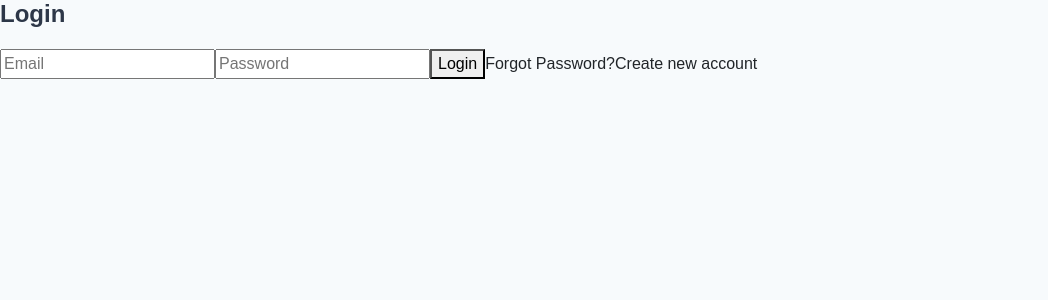
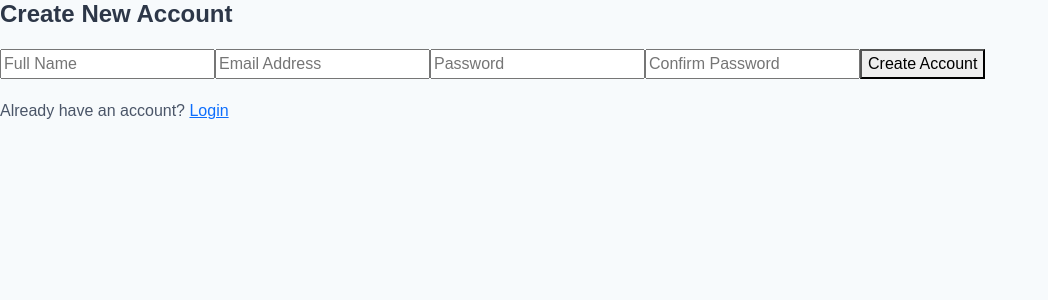
Before and after one commit to Joshuaaustin-dev/LifePlanner, a React (Vite) app: page /create-account in a window 1280 px wide. Before the commit this address led to /login. Shown: the top 300 px of the page, without its empty margins (0-1048 px from the left). Built offline with nearby package versions, Linux system fonts and the light colour scheme.

Commit message:
Added Create new user page

```diff
--- a/frontend/App.jsx
+++ b/frontend/App.jsx
@@ -11,6 +11,7 @@ import Profile from "./components/Profile/Profile";
 import Calendar from "./components/Calender/Calender";
 import Login from "./components/Login/Login";
 import Logout from "./components/Login/Logout";
+import CreateNewUser from "./components/Login/CreateNewUser";
 
 function App() {
   const [isAuthenticated, setIsAuthenticated] = useState(
@@ -41,13 +42,13 @@ function App() {
                 )
               }
             />
-
             {/* If the user is not authenticated, show login page */}
             <Route
               path="/login"
               element={<Login setIsAuthenticated={setIsAuthenticated} />}
             />
-
+            <Route path="/create-account" element={<CreateNewUser />} />{" "}
+            {/* New Route */}
             {/* Protected Routes: Only show these if the user is authenticated */}
             {isAuthenticated && (
               <>
@@ -62,7 +63,6 @@ function App() {
                 />
               </>
             )}
-
             {/* Redirect to login if the user tries to access a protected route while not authenticated */}
             <Route
               path="*"
--- a/frontend/components/Home/Home.jsx
+++ b/frontend/components/Home/Home.jsx
@@ -1,6 +1,7 @@
 import { useState, useEffect } from "react";
 import axios from "axios";
 import "./Home.css";
+
 const Home = () => {
   const [user, setUser] = useState(null);
   const [userText, setUserText] = useState(null);
--- a/frontend/components/Login/CreateNewUser.jsx
+++ b/frontend/components/Login/CreateNewUser.jsx
@@ -1,41 +1,63 @@
-//TODO page to prompt the user to create a user
 import { useState } from "react";
 import axios from "axios";
+import { useNavigate } from "react-router-dom";
 
 function CreateNewUser({ setIsAuthenticated }) {
   const [name, setName] = useState("");
   const [email, setEmail] = useState("");
   const [password, setPassword] = useState("");
+  const [confirmPassword, setConfirmPassword] = useState("");
   const [error, setError] = useState("");
+  const [success, setSuccess] = useState("");
+  const navigate = useNavigate();
 
   const handleRegister = async (e) => {
     e.preventDefault();
+    setError("");
+    setSuccess("");
+
+    // Validate input
+    if (!name || !email || !password || !confirmPassword) {
+      setError("All fields are required.");
+      return;
+    }
+    if (password !== confirmPassword) {
+      setError("Passwords do not match.");
+      return;
+    }
 
     try {
-      const response = await axios.post("/register", { name, email, password });
+      const response = await axios.post("http://localhost:5000/register", {
+        name,
+        email,
+        password,
+      });
+
       if (response.status === 201) {
-        setIsAuthenticated(true);
+        setSuccess("Account created successfully! Redirecting to login...");
+        setTimeout(() => navigate("/login"), 2000);
       }
     } catch (err) {
-      setError("Error registering user at this time. Please try again later.");
+      setError(err.response?.data || "Registration failed.");
     }
   };
 
   return (
     <div>
-      <h2>Create New User</h2>
-      {error && <p>{error}</p>}
+      <h2>Create New Account</h2>
+      {error && <p style={{ color: "red" }}>{error}</p>}
+      {success && <p style={{ color: "green" }}>{success}</p>}
       <form onSubmit={handleRegister}>
         <input
           type="text"
-          placeholder="Name"
+          placeholder="Full Name"
           value={name}
           onChange={(e) => setName(e.target.value)}
           required
         />
         <input
           type="email"
-          placeholder="Email"
+          placeholder="Email Address"
           value={email}
           onChange={(e) => setEmail(e.target.value)}
           required
@@ -47,8 +69,18 @@ function CreateNewUser({ setIsAuthenticated }) {
           onChange={(e) => setPassword(e.target.value)}
           required
         />
+        <input
+          type="password"
+          placeholder="Confirm Password"
+          value={confirmPassword}
+          onChange={(e) => setConfirmPassword(e.target.value)}
+          required
+        />
         <button type="submit">Create Account</button>
       </form>
+      <p>
+        Already have an account? <a href="/login">Login</a>
+      </p>
     </div>
   );
 }
--- a/frontend/components/Login/Login.jsx
+++ b/frontend/components/Login/Login.jsx
@@ -54,7 +54,9 @@ function Login({ setIsAuthenticated }) {
         <button type="submit">Login</button>
         {/*TODO*/}
         <a>Forgot Password?</a>
-        <a>Create new account</a>
+        <p>
+          Don't have an account? <a href="/create-account">Create one</a>
+        </p>
       </form>
     </div>
   );
```
